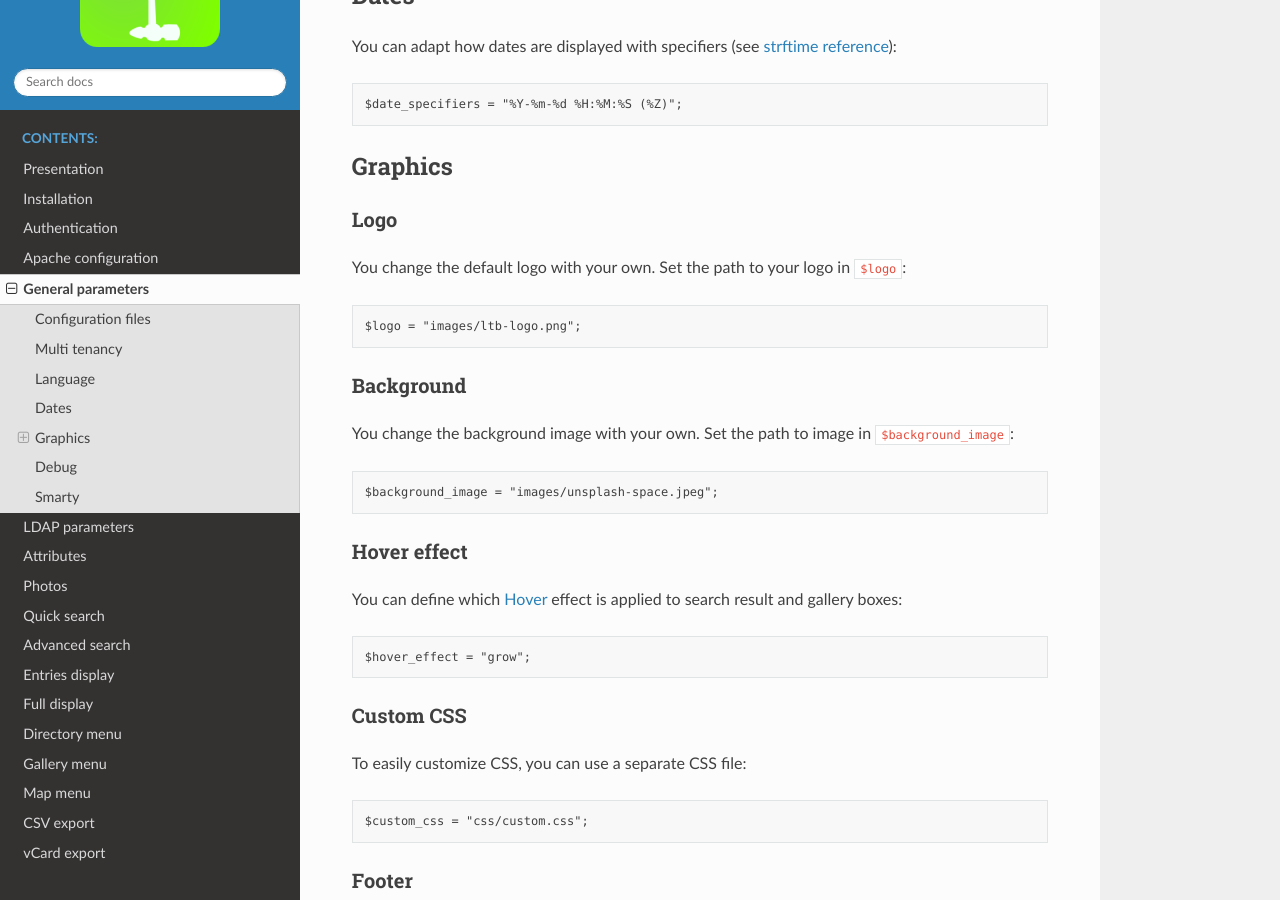
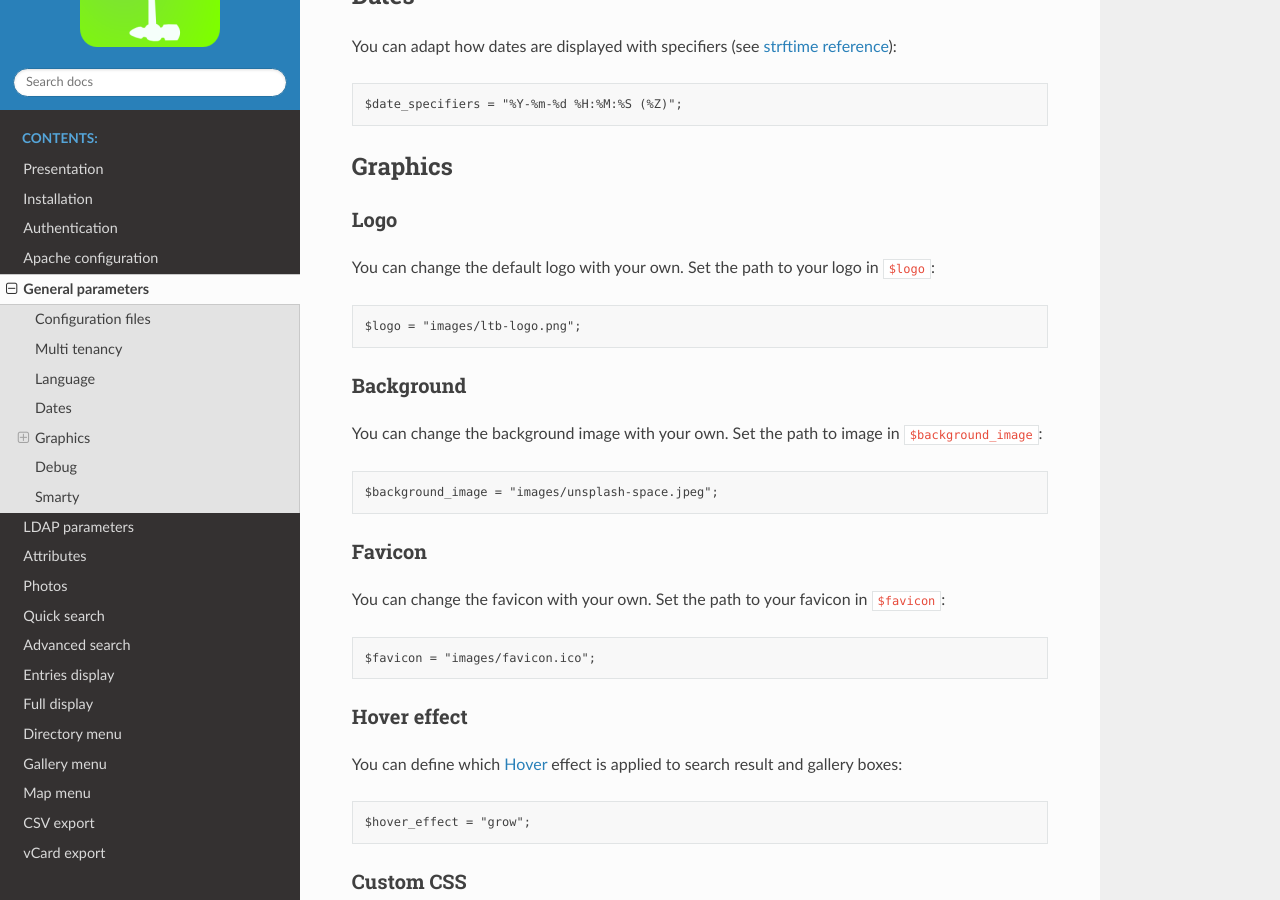
Before and after one commit to ltb-project/white-pages, a Sphinx documentation site: the page built from docs/general-parameters.rst, in a window 1280 px wide and 900 px high, scrolled down 1958 px. Built offline with Sphinx 7.4.7 and the Read the Docs theme 3.1.0, drawn with Linux system fonts in a browser that asks for light colours.

Commit message:
Doc for favicon

```diff
--- a/docs/general-parameters.rst
+++ b/docs/general-parameters.rst
@@ -95,7 +95,7 @@ Graphics
 Logo
 ^^^^
 
-You change the default logo with your own. Set the path to your logo in ``$logo``:
+You can change the default logo with your own. Set the path to your logo in ``$logo``:
 
 .. code-block:: php
 
@@ -104,11 +104,21 @@ You change the default logo with your own. Set the path to your logo in ``$logo`
 Background
 ^^^^^^^^^^
 
-You change the background image with your own. Set the path to image in ``$background_image``:
+You can change the background image with your own. Set the path to image in ``$background_image``:
 
 .. code-block:: php
 
      $background_image = "images/unsplash-space.jpeg";
+
+Favicon
+^^^^^^^
+
+You can change the favicon with your own. Set the path to your favicon in ``$favicon``:
+
+.. code-block:: php
+
+    $favicon = "images/favicon.ico";
+
 
 Hover effect
 ^^^^^^^^^^^^
```
